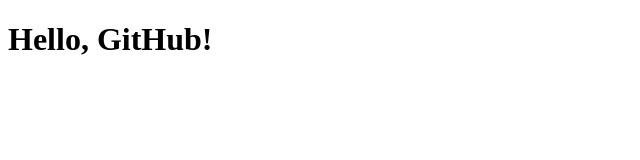
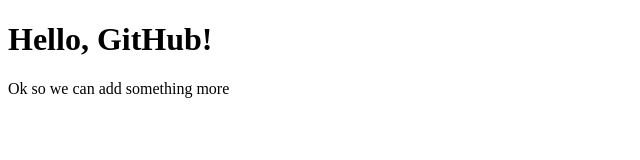
Before and after one commit to nwntaspap/first-repo, a plain HTML site: page index.html in a window 1280 px wide. Shown: the whole page, without its empty margins (0-640 px from the left). Drawn offline with Linux system fonts and the light colour scheme.

Commit message:
added a paragraph xD

```diff
--- a/index.html
+++ b/index.html
@@ -6,5 +6,6 @@
   </head>
   <body>
     <h1>Hello, GitHub!</h1>
+    <p>Ok so we can add something more</p>
   </body>
 </html>
```
